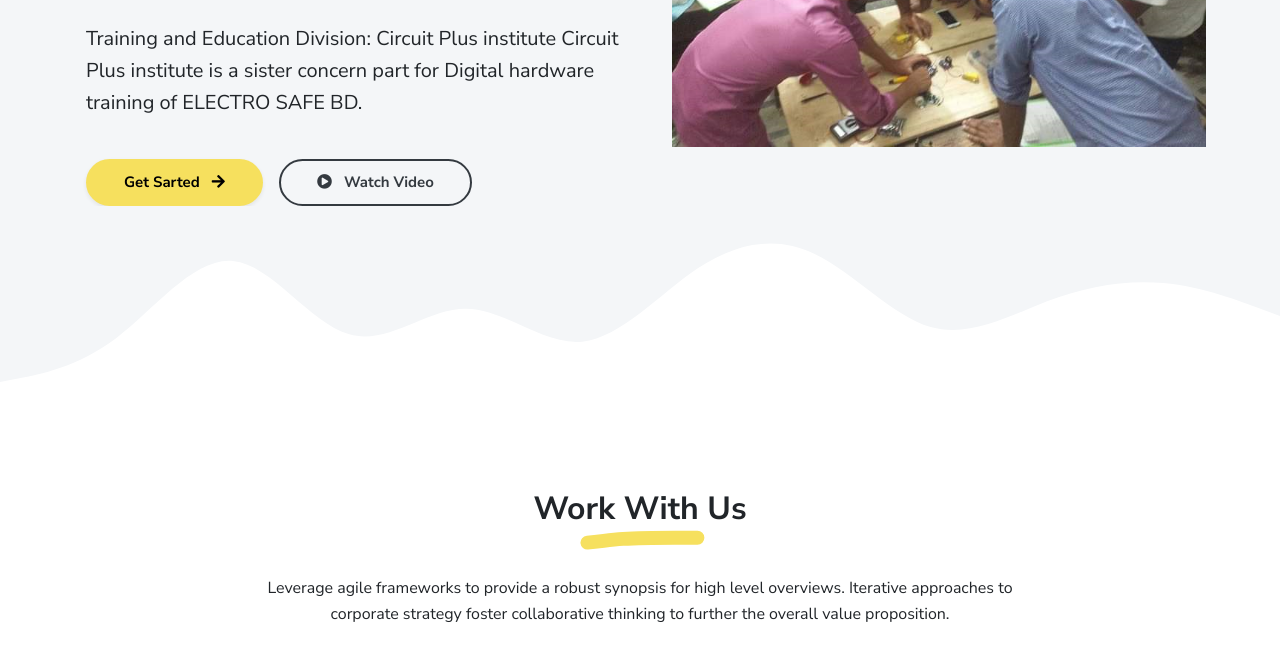
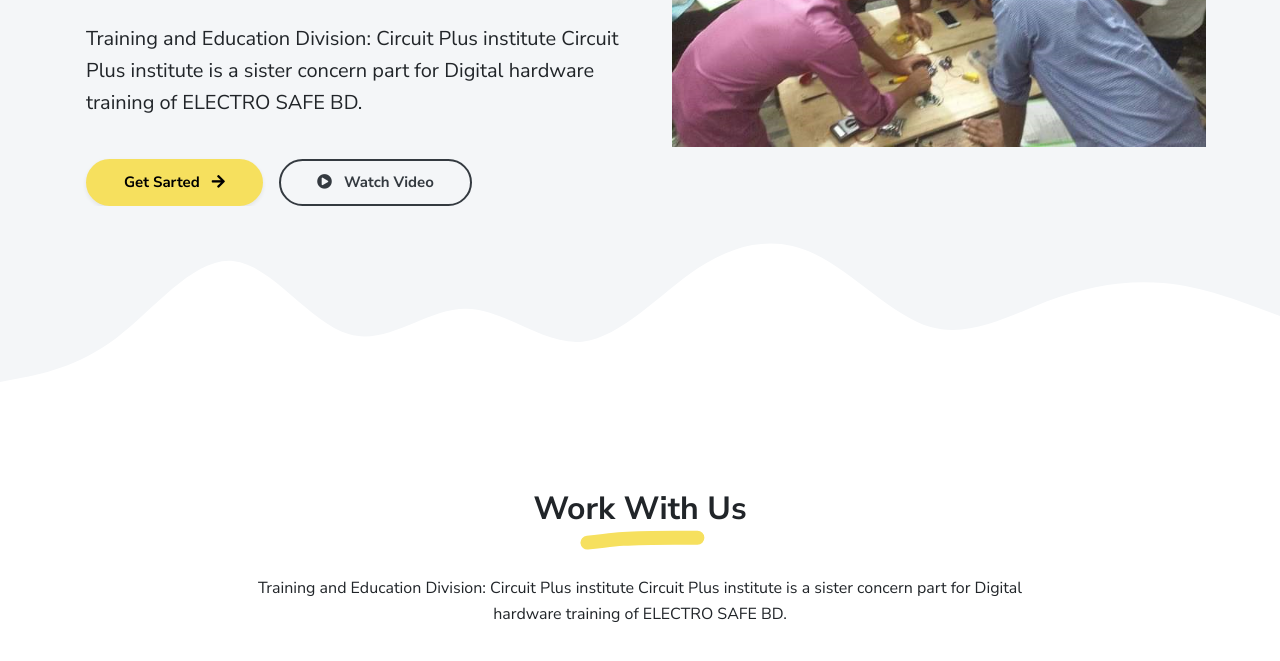
Before and after one commit to nadim1212/electro_safe, a plain HTML site: page index.html in a window 1280 px wide. Shown: the part 291-952 px from the top of the page. Drawn offline with Linux system fonts and the light colour scheme.

Commit message:
design updated

```diff
--- a/index.html
+++ b/index.html
@@ -69,7 +69,7 @@
       <h2 class="marker marker-center">Work With Us</h2>
     </div>
     <div class="text-center">
-      <p class="mx-auto mb-3" style="max-width:800px">Leverage agile frameworks to provide a robust synopsis for high level overviews. Iterative approaches to corporate strategy foster collaborative thinking to further the overall value proposition.</p>
+      <p class="mx-auto mb-3" style="max-width:800px">Training and Education Division: Circuit Plus institute Circuit Plus institute is a sister concern part for Digital hardware training of ELECTRO SAFE BD.</p>
     </div>
   </div>
   <div class="container">
```
